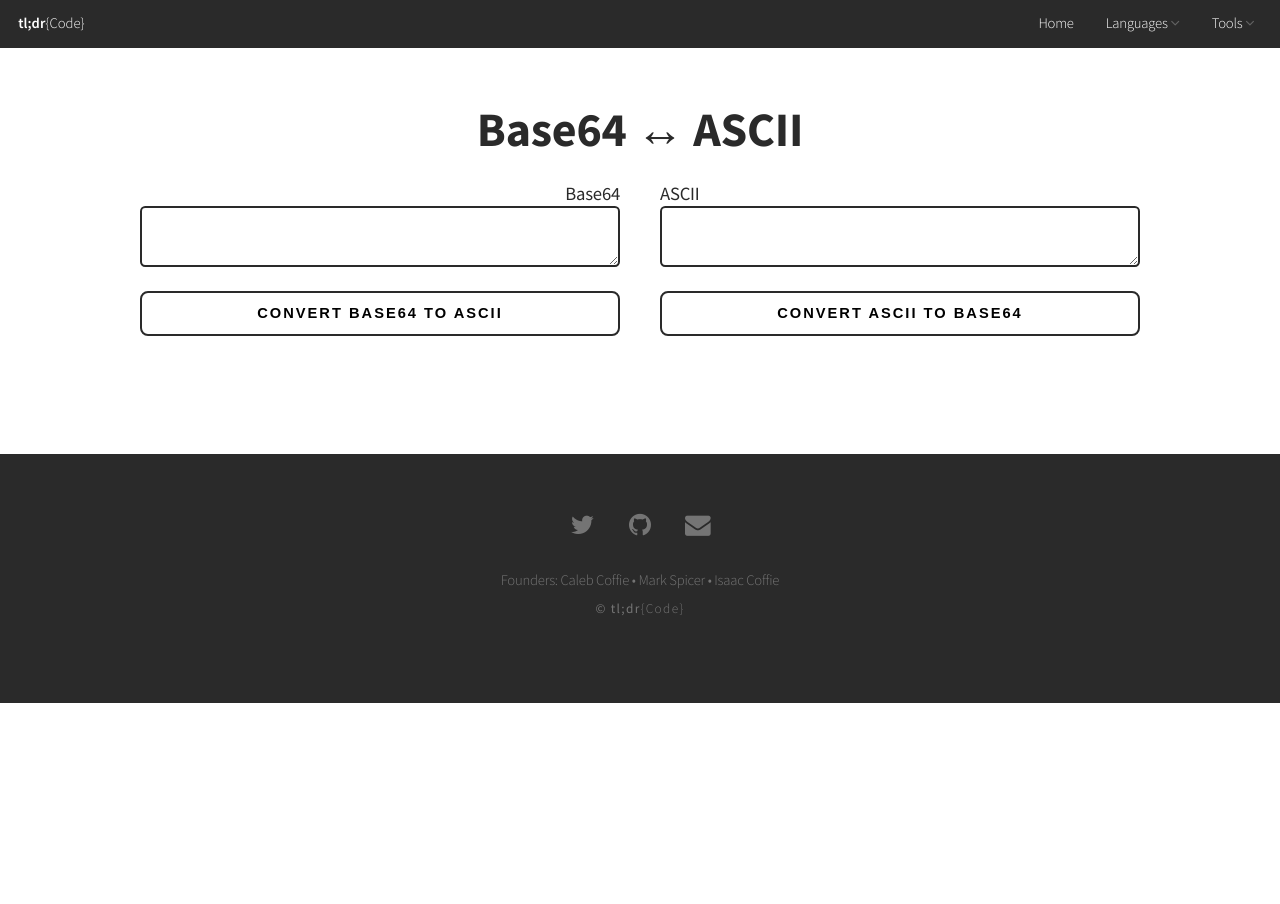
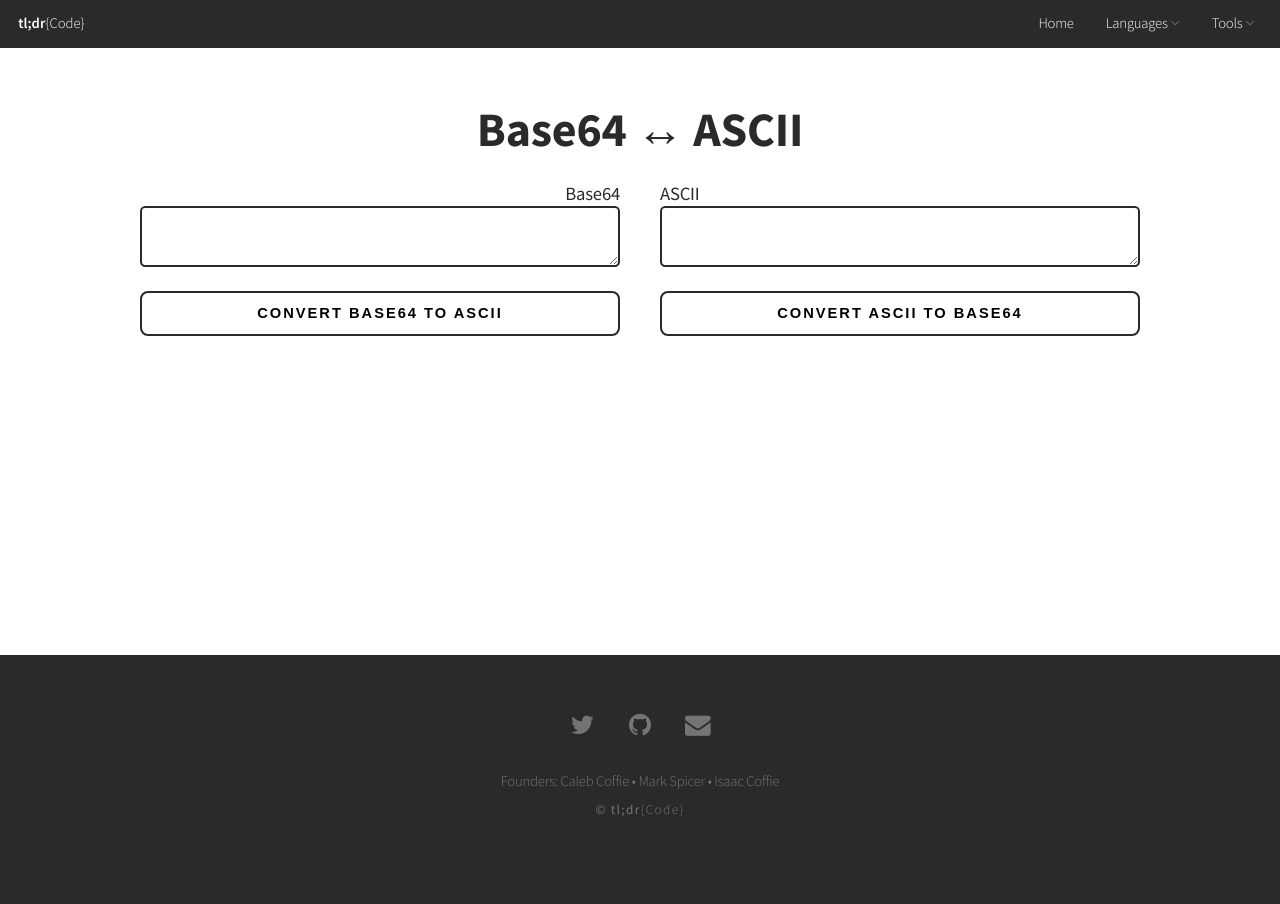
Before and after one commit to tldrcode/tldrcode.com, a Jekyll site: the page built from _tools/base64-ascii.markdown, in a window 1280 px wide. Built offline with Jekyll 4.4.1, drawn with Linux system fonts in a browser that asks for light colours.

Commit message:
Fixed tool page height

```diff
--- a/_tools/base64-ascii.markdown
+++ b/_tools/base64-ascii.markdown
@@ -3,7 +3,7 @@ layout: default
 tool-name: Base64 &harr; ASCII
 ---
 <div id="main">
-  <div class="container">
+  <div class="container tools">
     <div class="row">
       <div id="content" class="12u">
         <header>
--- a/css/style.css
+++ b/css/style.css
@@ -1086,6 +1086,10 @@ ol.default li {
 /* Tools                                                                      */
 /******************************************************************************/
 
+.tools{
+  min-height: calc(100vh - 30em);
+}
+
 textarea.text-base64-ascii {
     -webkit-appearance: none;
     display: block;
```
